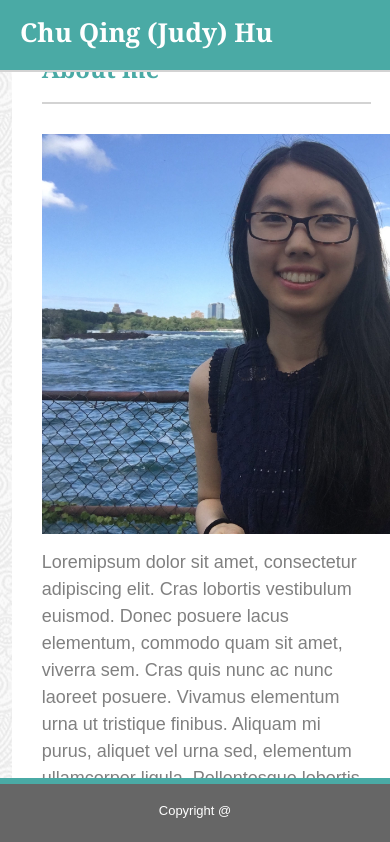
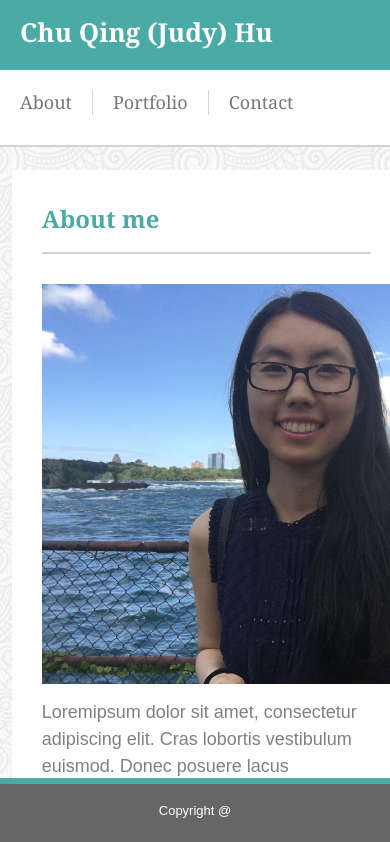
Before and after one commit to sherriejudy/Responsive-Portfolio, a plain HTML site: page index.html in a window 390 px wide. Shown: the top 842 px of the page. Drawn offline with Linux system fonts and the light colour scheme.

Commit message:
nav bar centre need help

```diff
--- a/assets/css/style.css
+++ b/assets/css/style.css
@@ -228,11 +228,17 @@ input[type="submit"]:hover {
   .header {
     width: 100%;
     position: fixed;
+    height: 145px;
   }
   .header-left {
-    margin: 0;
+    margin: 0 auto;
     width: 100%;
     text-align: center;
+    display: inline-block;
+  }
+  .header-right {
+    width: 100%;
+    margin-left: 10%;
   }
   a.logo {
     display: inline-block;
@@ -240,6 +246,7 @@ input[type="submit"]:hover {
 
   #mainbio {
     width: 84.5%;
+    margin-top: 150px;
   }
   #bioimage {
     width: 540px;
```
